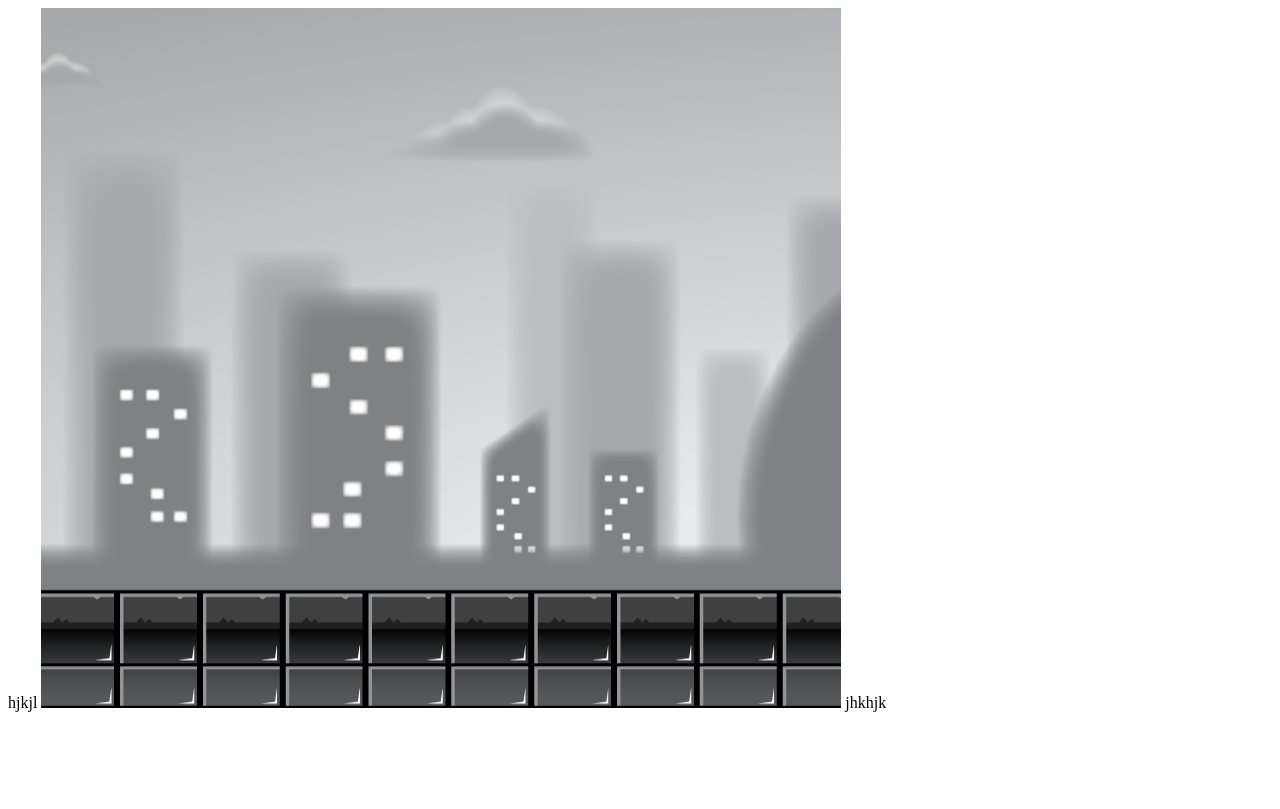
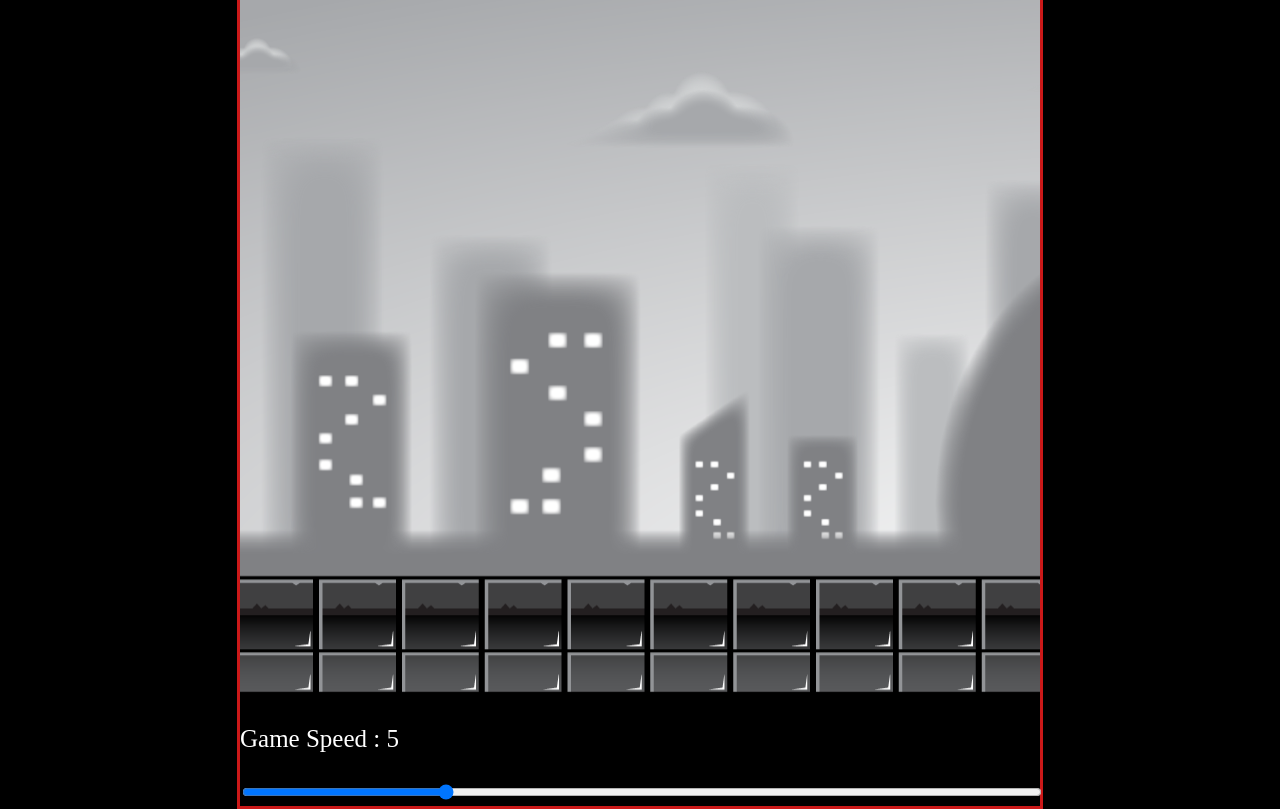
Before and after one commit to Diwanga/Sprite-Anime-Game, a plain HTML site: page project2/index.html in a window 1280 px wide. Drawn offline with Linux system fonts and the light colour scheme; animation ran at ten frames a second.

Commit message:
slider done

```diff
--- a/project2/index.html
+++ b/project2/index.html
@@ -4,13 +4,18 @@
     <meta charset="UTF-8">
     <meta http-equiv="X-UA-Compatible" content="IE=edge">
     <meta name="viewport" content="width=device-width, initial-scale=1.0">
+    <link rel="stylesheet" href="./styles.css">
     <title>Document</title>
 </head>
 <body>
-    hjkjl
+<div id="container">
     <canvas id = "canvas"></canvas>
+    <p>Game Speed : <span id='showGameSpeed'></span></p>
+<input type="range" min ="0" max="20" value="5"  id="slider">
+
+</div>
+
 <script src="./script.js"></script>
-jhkhjk
 </body>
 
 </html>
--- a/project2/script.js
+++ b/project2/script.js
@@ -1,5 +1,14 @@
 const canvas = document.getElementById('canvas');
+const slider = document.getElementById('slider');
+const showGameSpeed = document.getElementById('showGameSpeed');
+
 let gameSpeed = 5;
+showGameSpeed.innerHTML = gameSpeed;
+slider.addEventListener("change",e=>{
+    gameSpeed= e.target.value;
+    showGameSpeed.innerHTML = gameSpeed;
+
+})
 const ctx = canvas.getContext('2d');
 const CANVAS_WIDTH = canvas.width = 800;
 const CANVAS_HEIGHT = canvas.height = 700;
--- /dev/null
+++ b/project2/styles.css
@@ -0,0 +1,25 @@
+body{
+    background-color: black;
+}
+
+#container{
+    position: absolute;
+    width: 800px;
+    transform: translate(-50%,-50%);
+    top:50%;
+    left:50%;
+    border: 3px solid rgb(203, 25, 25);
+    font-size: 25px;
+}
+#canvas{
+    position: relative;
+    width: 800px;
+    height: 700px;
+
+}
+#slider{
+    width: 100%;
+}
+p{
+    color: white;
+}
```
